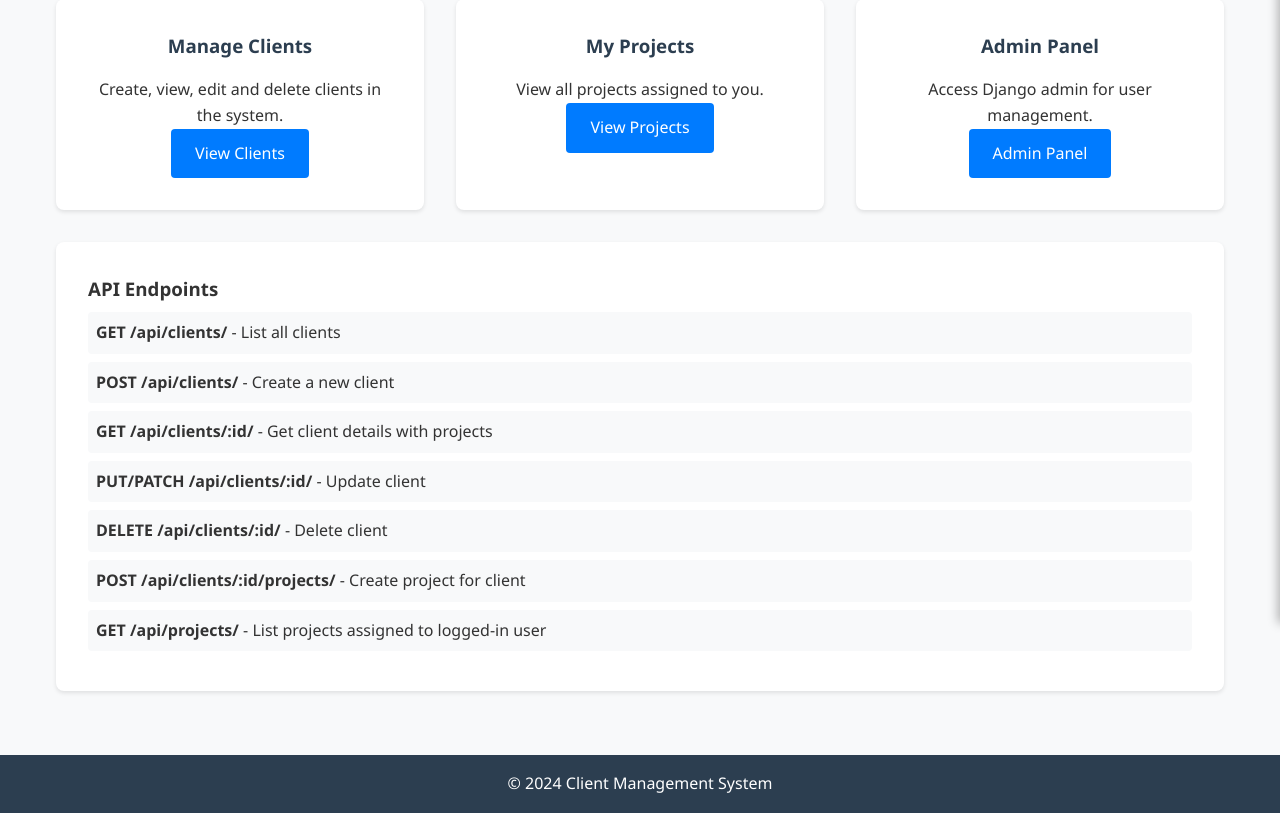
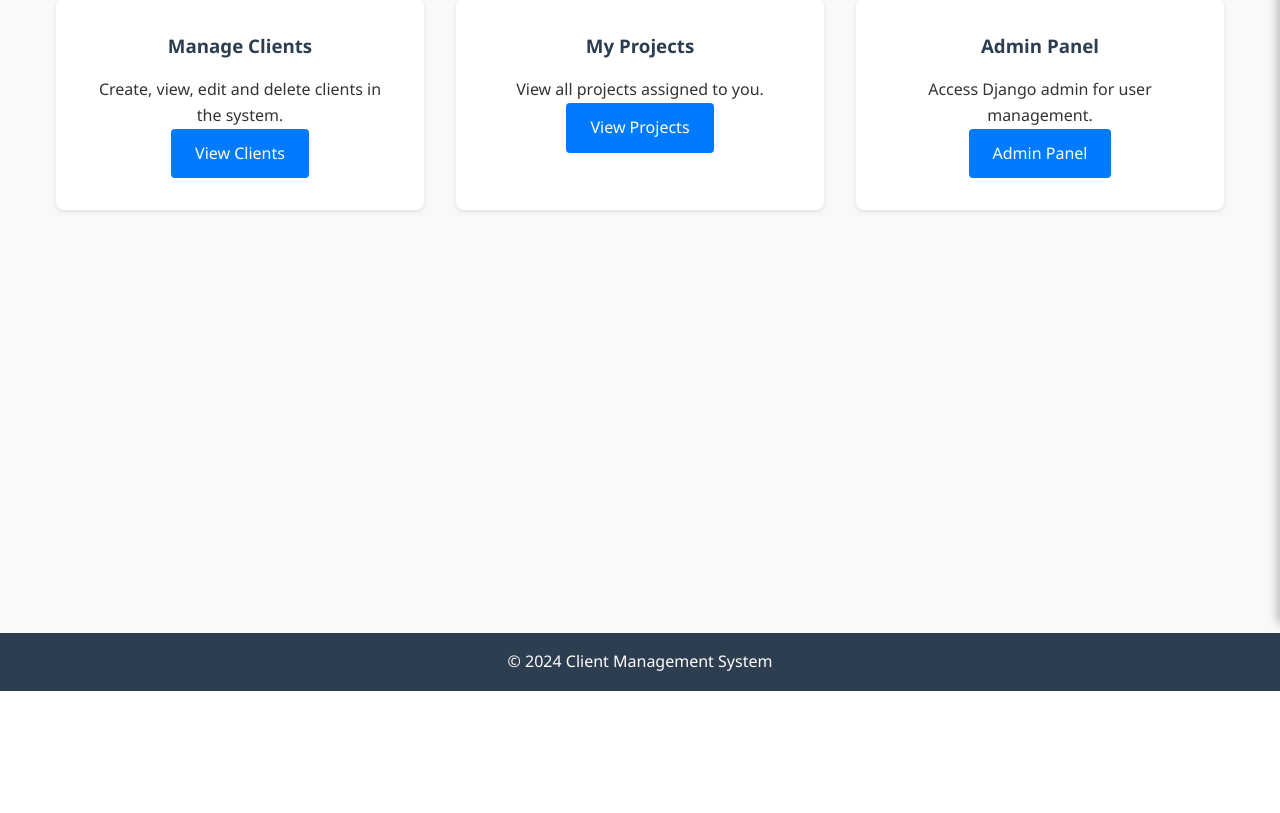
Before and after one commit to amit4778/Django-client-user-interaction-webserver, a Django app: page / in a window 1280 px wide. Shown: the part 177-990 px from the top of the page. After the commit the page ends 868 px from the top, so only its background shows below. Run offline with Django 5.2, Linux system fonts and the light colour scheme; a user stored in the database is signed in.

Commit message:
final changes done

```diff
--- a/templates/clients/home.html
+++ b/templates/clients/home.html
@@ -28,18 +28,7 @@
             </div>
         </div>
 
-        <div class="api-info">
-            <h3>API Endpoints</h3>
-            <ul>
-                <li><strong>GET /api/clients/</strong> - List all clients</li>
-                <li><strong>POST /api/clients/</strong> - Create a new client</li>
-                <li><strong>GET /api/clients/:id/</strong> - Get client details with projects</li>
-                <li><strong>PUT/PATCH /api/clients/:id/</strong> - Update client</li>
-                <li><strong>DELETE /api/clients/:id/</strong> - Delete client</li>
-                <li><strong>POST /api/clients/:id/projects/</strong> - Create project for client</li>
-                <li><strong>GET /api/projects/</strong> - List projects assigned to logged-in user</li>
-            </ul>
-        </div>
+
     {% else %}
         <div class="login-prompt">
             <h3>Please Login</h3>
```
